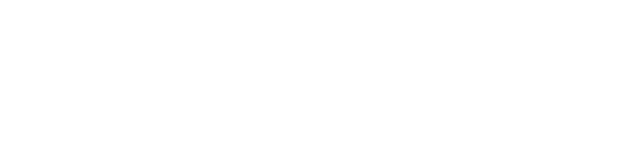
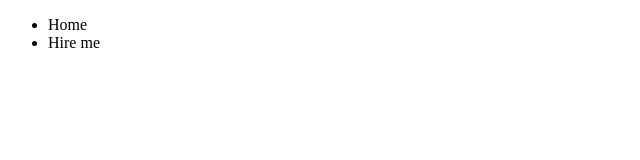
Before and after one commit to Avoy01/web-developer-portfolio, a plain HTML site: page index.html in a window 1280 px wide. Shown: the whole page, without its empty margins (0-640 px from the left). Drawn offline with Linux system fonts and the light colour scheme.

Commit message:
navigation done

```diff
--- a/index.html
+++ b/index.html
@@ -7,7 +7,12 @@
 </head>
 <body>
     <header>
-
+        <nav>
+            <ul>
+                <li>Home</li>
+                <li>Hire me</li>
+            </ul>
+        </nav>
     </header>
     <main>
 
```
Also changed, not shown: images/developer.png (added), images/hardy.png (added), images/header_bg.png (added), images/icons/facebook.png (added), images/icons/insta.png (added), images/icons/js.png (added), images/icons/mongo.png (added), images/icons/nodejs.png (added), images/icons/react.png (added), images/icons/twitter.png (added).
